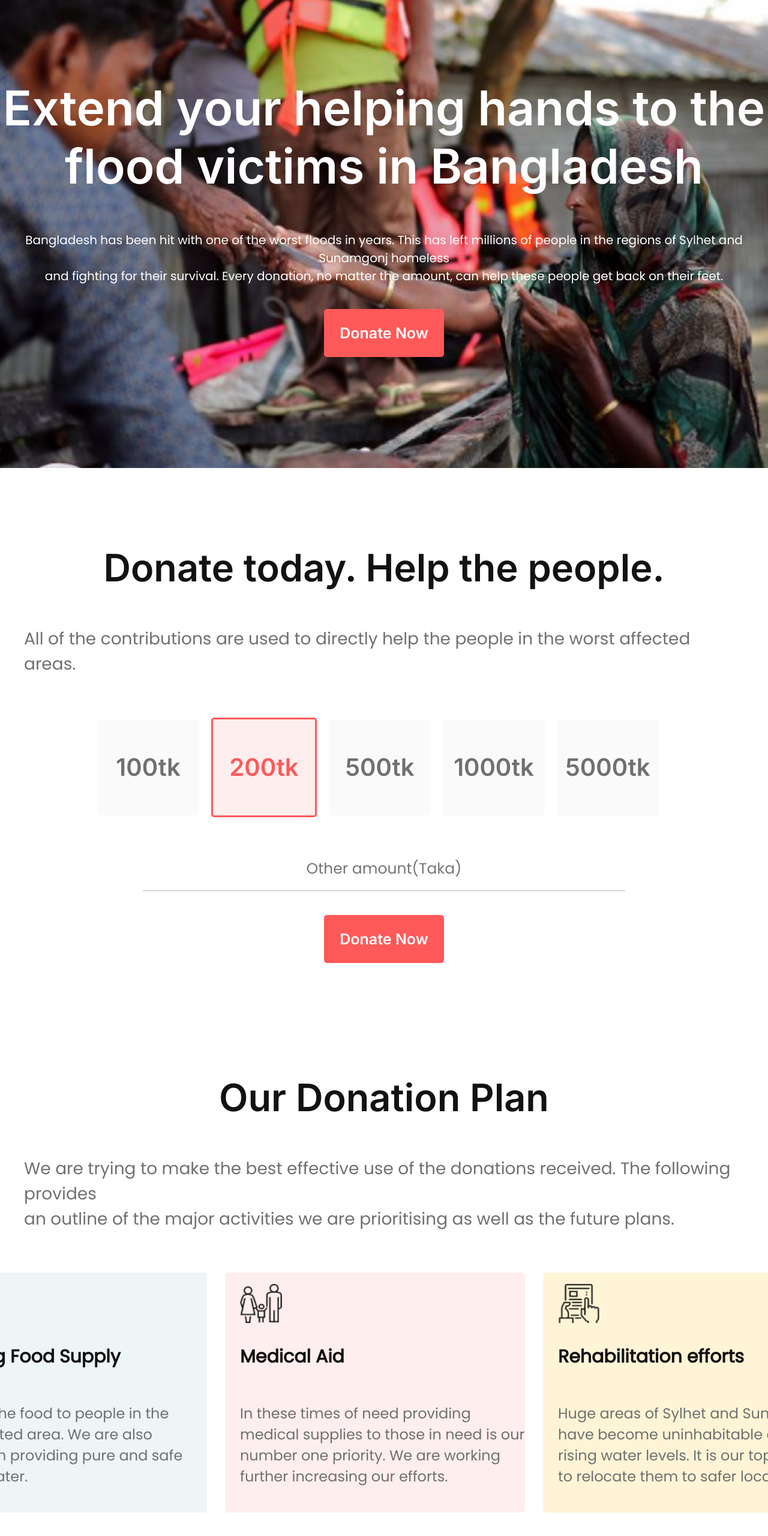
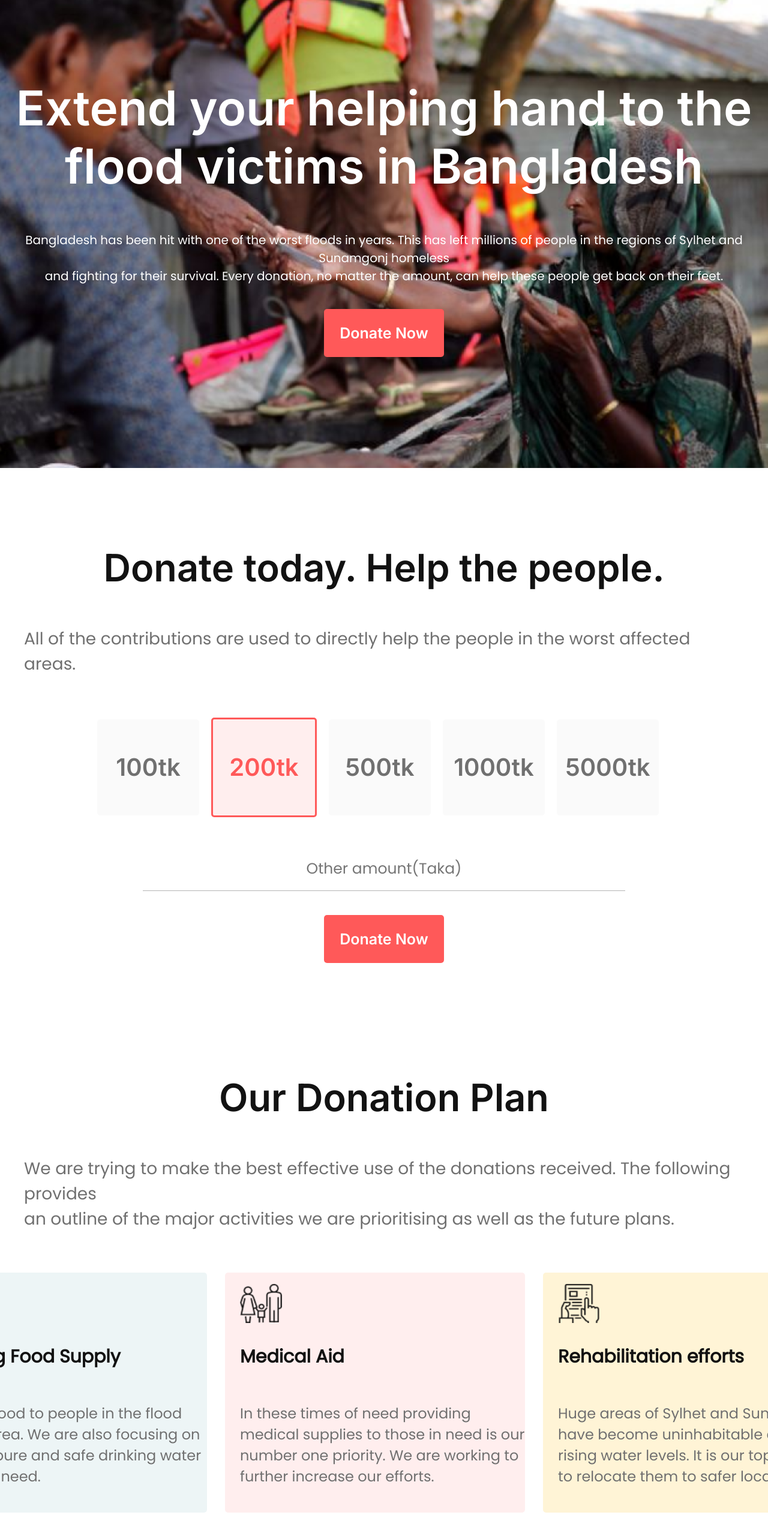
Before and after one commit to NabilHassan7/relief-fund-donation, a plain HTML site: page index.html in a window 1280 px wide. Shown: the part 120-2680 px from the top of the page at 60% size. Drawn offline with Linux system fonts and the light colour scheme.

Commit message:
Fixed minor issues
Fixed some grammatical errors in the content of the page.

```diff
--- a/index.html
+++ b/index.html
@@ -16,7 +16,7 @@
     <section class="top-banner">
         <div class="center-item">
             <div>
-                <h1 class="banner-text-primary">Extend your helping hands to the<br> flood victims in Bangladesh</h1>
+                <h1 class="banner-text-primary">Extend your helping hand to the<br> flood victims in Bangladesh</h1>
             </div>
             <div>
                 <p class="banner-text-secondary">Bangladesh has been hit with one of the worst floods in years. This has left millions of people in the regions of Sylhet
@@ -82,7 +82,7 @@
                     <p>Providing Food Supply</p>
                 </div>
                 <div class="plan-box-card-text-secondary">
-                    <p>Providing the food to people in the flood affected area. We are also focusing on providing pure and safe drinking water.</p>
+                    <p>Providing food to people in the flood affected area. We are also focusing on providing pure and safe drinking water to those in need.</p>
                 </div>
             </div>
             <div class="plan-box-card card-color-2">
@@ -93,7 +93,7 @@
                     <p>Medical Aid</p>
                 </div>
                 <div class="plan-box-card-text-secondary">
-                    <p>In these times of need providing medical supplies to those in need is our number one priority. We are working further increasing our efforts.</p>
+                    <p>In these times of need providing medical supplies to those in need is our number one priority. We are working to further increase our efforts.</p>
                 </div>
             </div>
             <div class="plan-box-card card-color-3">
@@ -193,7 +193,7 @@
     </section>
     <footer class="page-footer flex-container">
         <div class="footer-text-primary">
-            <p>Be Kind. Giving is the greatest act of grace.</p>
+            <p>Be kind. Giving is the greatest act of grace.</p>
         </div>
         <div class="footer-text-secondary">
             <p>Copyright &copy; 2022 Relief Fund Donation</p>
```
